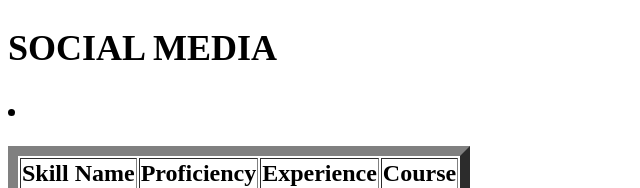
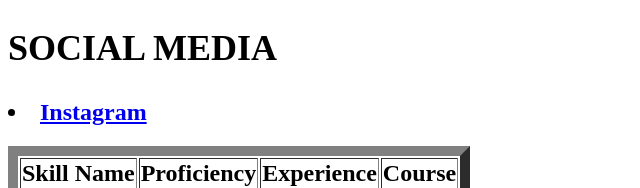
Before and after one commit to DeepakSaini22/mern, a plain HTML site: page navigationbar.html in a window 1280 px wide. Shown: the part 1108-1296 px from the top of the page, without its empty margins (0-640 px from the left). Drawn offline with Linux system fonts and the light colour scheme.

Commit message:
Update navigationbar.html

```diff
--- a/navigationbar.html
+++ b/navigationbar.html
@@ -48,7 +48,7 @@
      </section>
      <section>
         <h2>SOCIAL MEDIA</h2>
-        <li><a href=""></a></li>
+        <li><a href="https://www.instagram.com/deepaksaini_7280?igsh=ZGxtczllcnMwMmlk">Instagram</a></li>
      </section>
     </h2>
     <h2 id="table">
```
